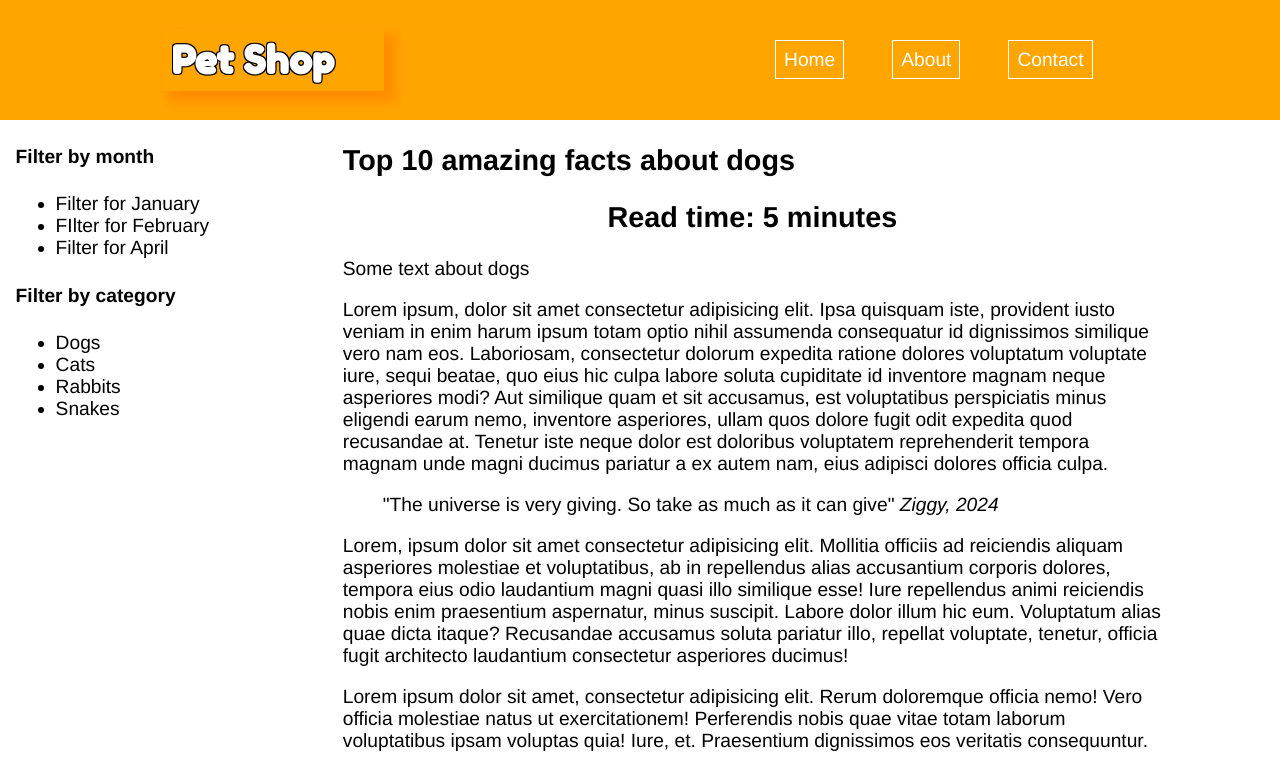
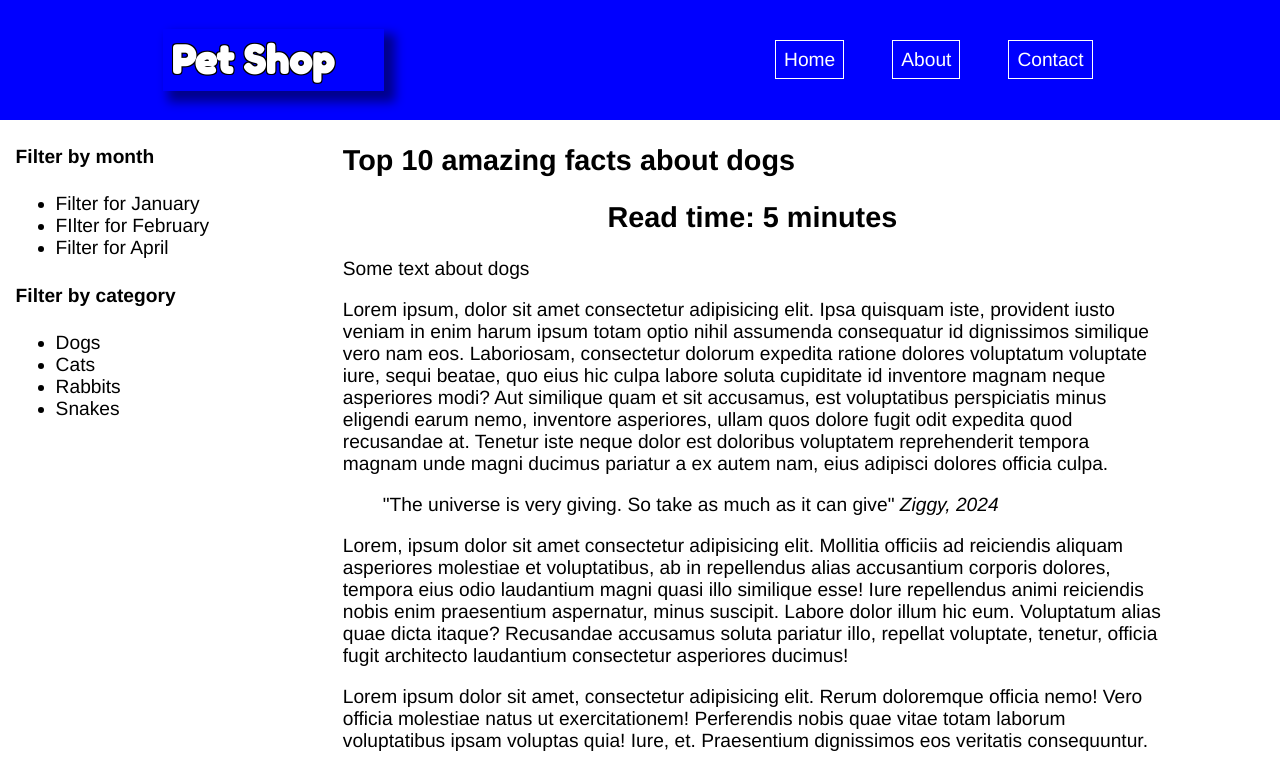
Before and after one commit to RashinPanthi/RashinPanthi.github.io, a plain HTML site: page index.html in a window 1280 px wide. Shown: the top 773 px of the page. Drawn offline with Linux system fonts and the light colour scheme; no server answers.

Commit message:
Update style.css

```diff
--- a/style.css
+++ b/style.css
@@ -8,7 +8,7 @@ body{
     margin: 0px;
     padding: 8px;
     font-family: "Fredoka one",sans-serif;
-    box-shadow: 8px 8px 10px 3px darkorange;
+    box-shadow: 8px 8px 10px 3px darkblue;
     width: 16%;
     text-shadow:
         -1px -1px 0 black,  /* Top-left shadow */
@@ -23,7 +23,7 @@ ul{
 }
 
 body > header {
-    background-color: orange;
+    background-color: blue;
     color:white;
     display: flex;
     height: 15vh;
@@ -79,7 +79,7 @@ form {
 }
 
 body > footer {
-    background-color: orange;
+    background-color: blue;
     display: flex;
 }
 
```
